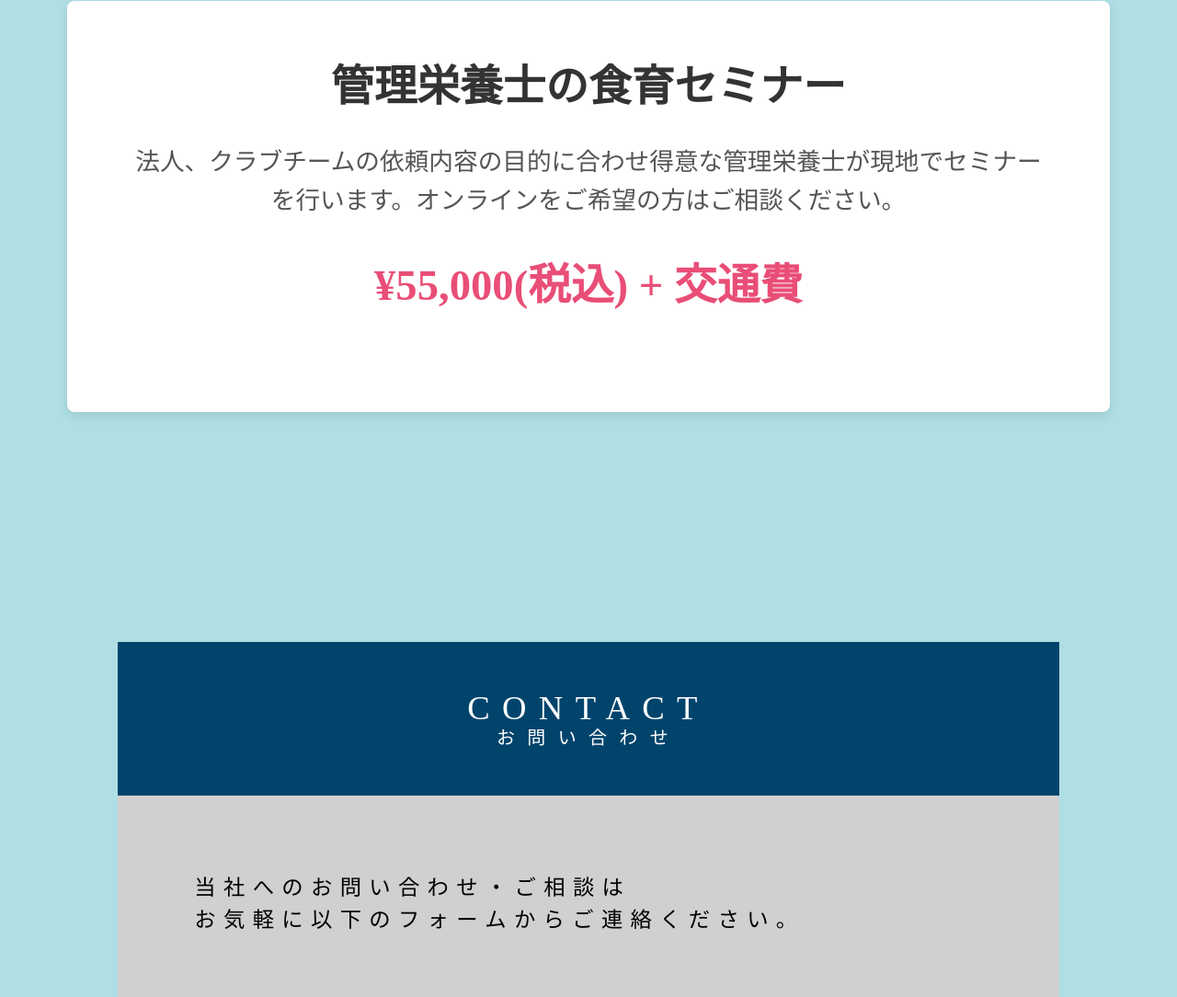
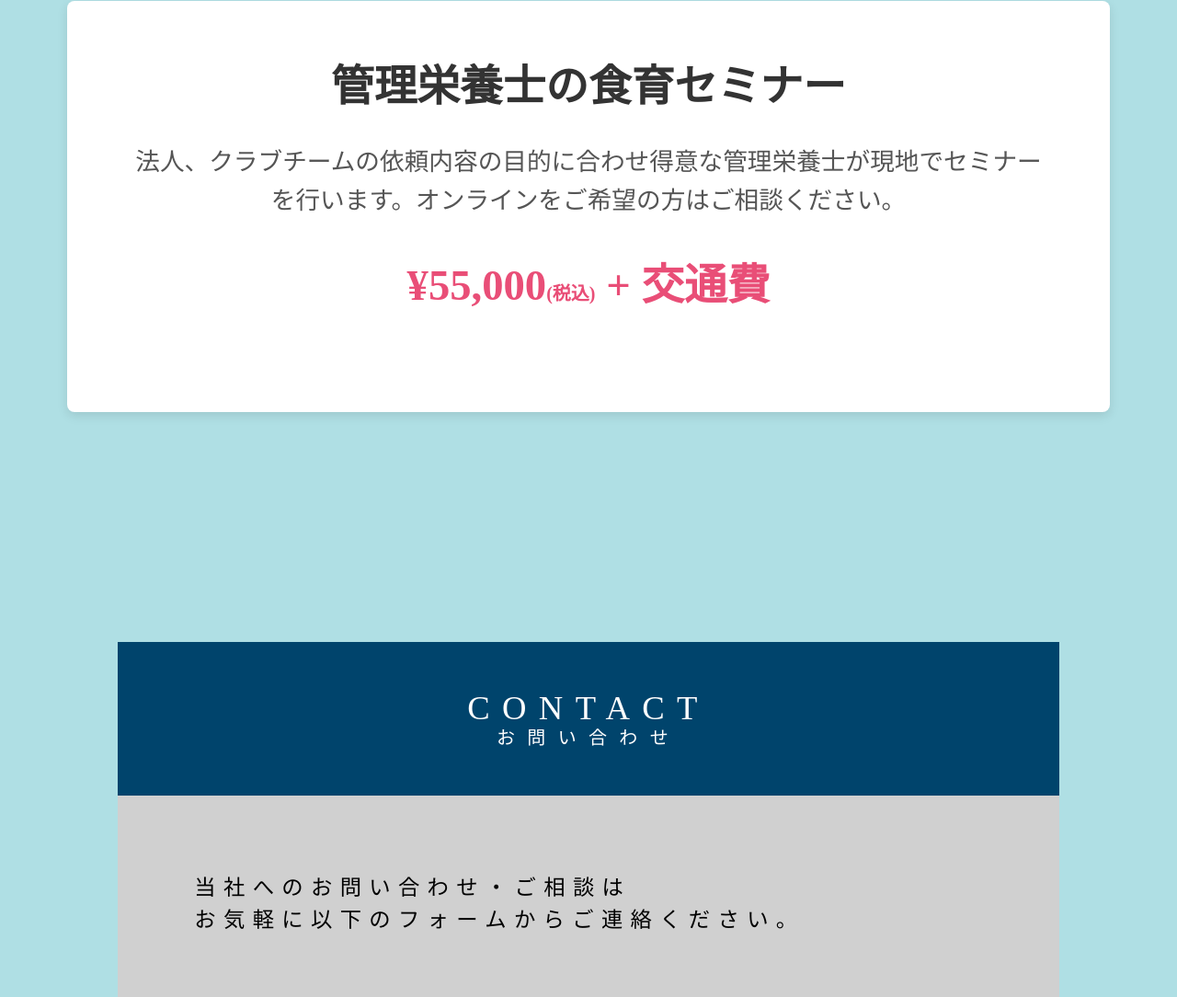
Before and after one commit to ryo19861210/new.site.io, a plain HTML site: page index.html in a window 1280 px wide. Shown: the part 4226-5310 px from the top of the page at 92% size. Drawn offline with nearby package versions, Linux system fonts and the light colour scheme.

Commit message:
Update style2.css

```diff
--- a/style2.css
+++ b/style2.css
@@ -266,6 +266,9 @@ img {
   color: #555;
   line-height: 1.6;
   margin-bottom: 2.6041666667vw;
+}
+#price .price_table p span {
+  font-size: 1.5625vw;
 }
 #price .price_table p:last-child {
   font-size: 3.6458333333vw;
```
